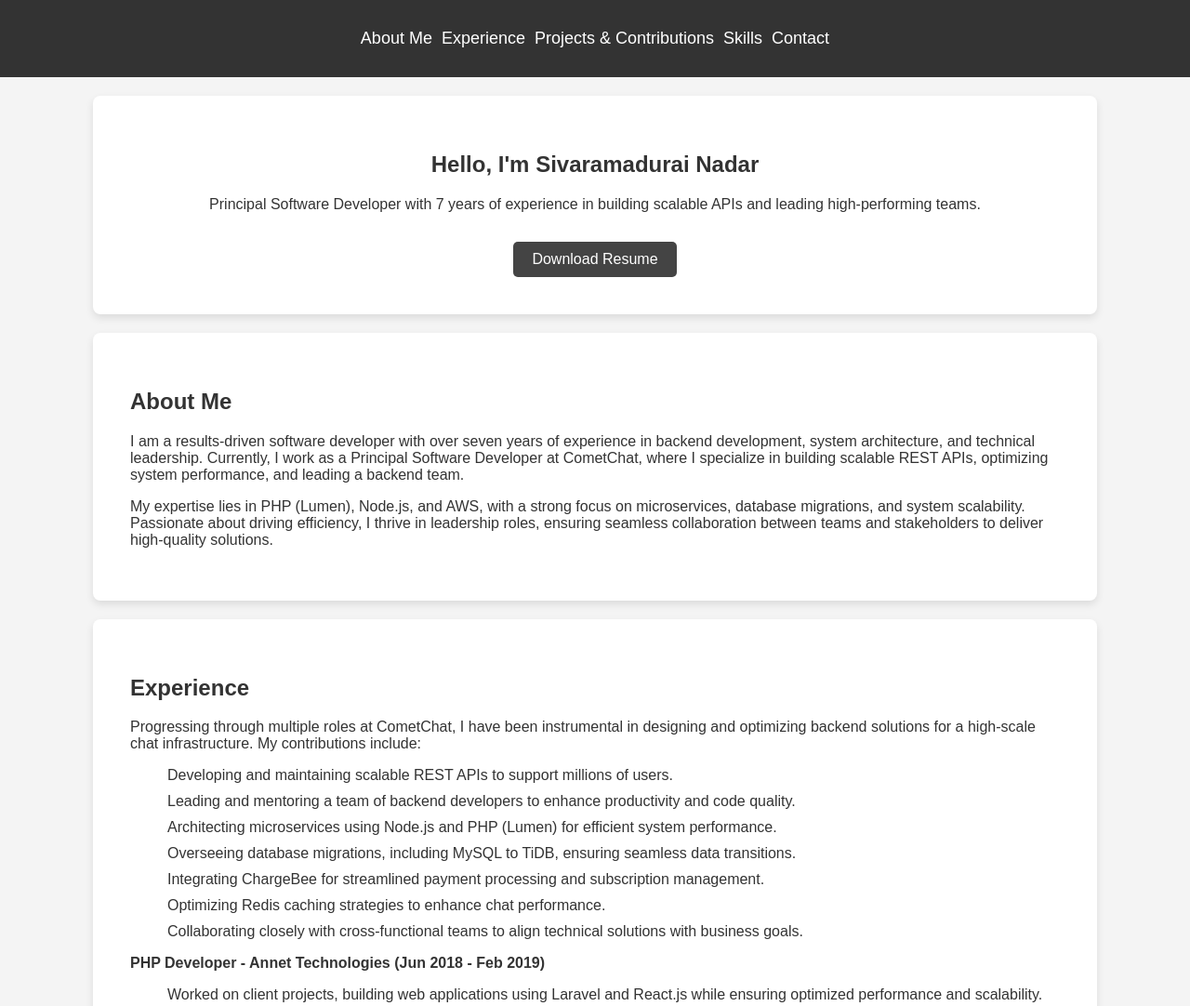
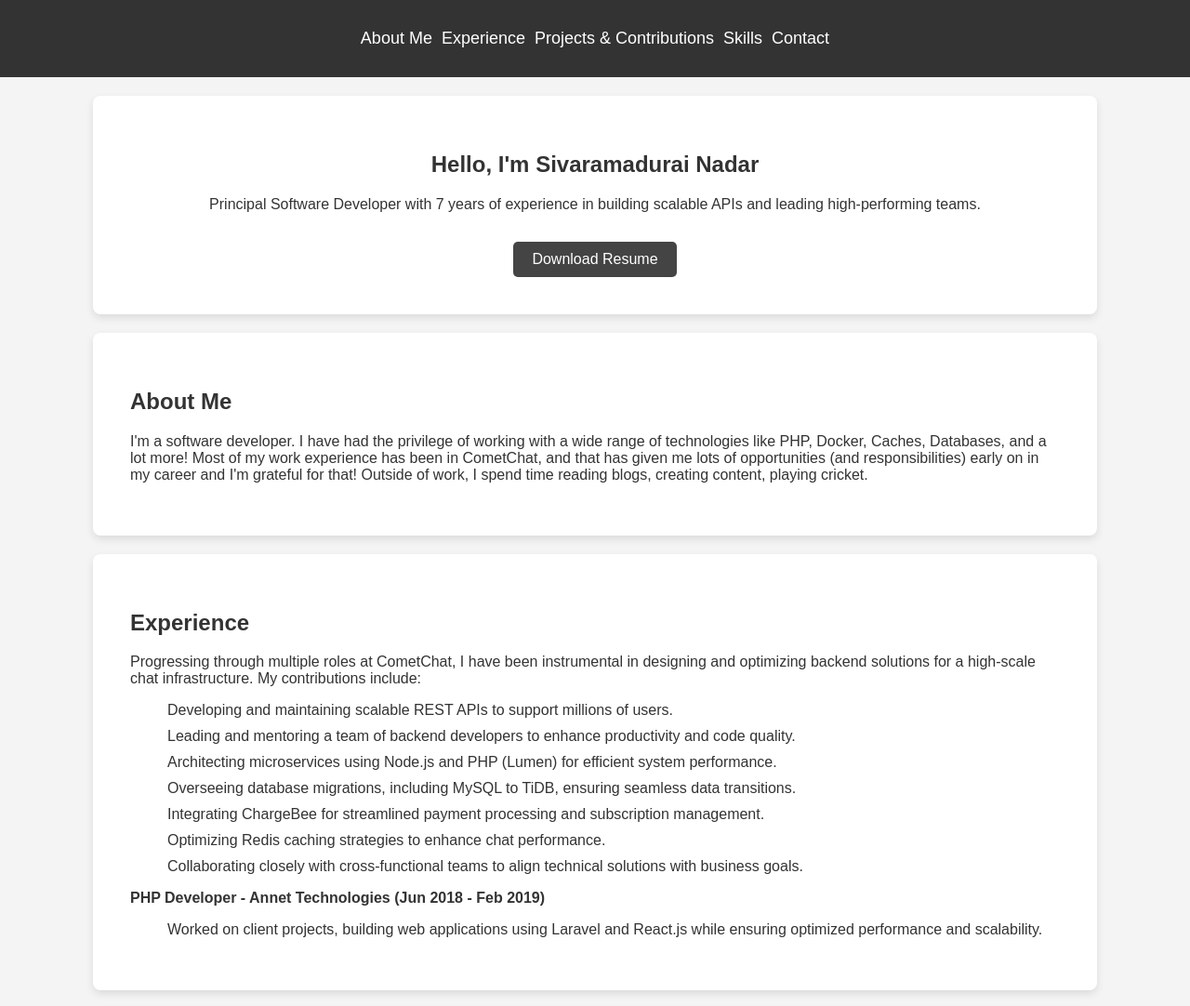
Before and after one commit to ShivramN/siva-resume, a plain HTML site: page index.html in a window 1280 px wide. Shown: the top 1082 px of the page at 93% size. Drawn offline with Linux system fonts and the light colour scheme.

Commit message:
Update about me

```diff
--- a/index.html
+++ b/index.html
@@ -32,8 +32,10 @@
     <section id="about">
         <div class="container">
             <h2>About Me</h2>
-            <p>I am a results-driven software developer with over seven years of experience in backend development, system architecture, and technical leadership. Currently, I work as a Principal Software Developer at CometChat, where I specialize in building scalable REST APIs, optimizing system performance, and leading a backend team.</p>
-            <p>My expertise lies in PHP (Lumen), Node.js, and AWS, with a strong focus on microservices, database migrations, and system scalability. Passionate about driving efficiency, I thrive in leadership roles, ensuring seamless collaboration between teams and stakeholders to deliver high-quality solutions.</p>
+            <p>I'm a software developer. I have had the privilege of working with a wide range of technologies like PHP, Docker, Caches, Databases, and a lot more!
+                Most of my work experience has been in CometChat, and that has given me lots of opportunities (and responsibilities) early on in my career and I'm grateful for that!
+                Outside of work, I spend time reading blogs, creating content, playing cricket.
+            </p>
         </div>
     </section>
 
```
